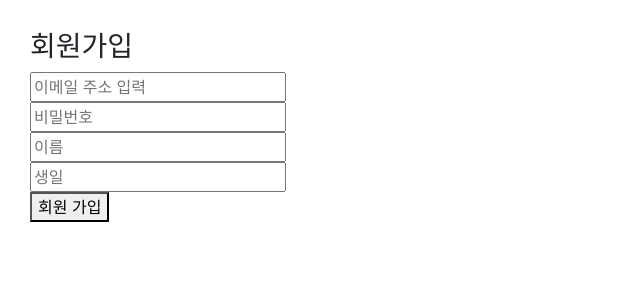
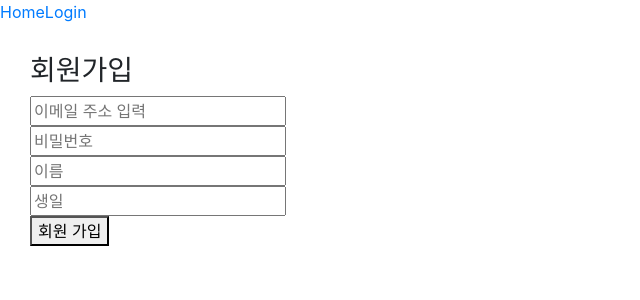
Before and after one commit to fireyw/react_hooks, a React (Create React App) app: page / in a window 1280 px wide. Shown: the top 300 px of the page, without its empty margins (0-640 px from the left). Built offline with nearby package versions, Linux system fonts and the light colour scheme.

Commit message:
router setting

```diff
--- a/package.json
+++ b/package.json
@@ -12,7 +12,9 @@
     "react-bootstrap": "^1.0.0-beta.16",
     "react-dom": "^16.12.0",
     "react-icons": "^3.8.0",
+    "react-router-dom": "^5.1.2",
     "react-scripts": "3.3.0",
+    "reactjs-popup": "^1.5.0",
     "styled-components": "^4.4.1"
   },
   "scripts": {
--- a/src/App.js
+++ b/src/App.js
@@ -1,26 +1,17 @@
 import "bootstrap/dist/css/bootstrap.min.css";
 import React, { useState, useCallback } from "react";
-// import Main from "./components/Main";
-import MyComponents from "./components/MyComponents";
-import Counter from "./components/Counter";
-import Say from "./components/Say";
-import IterationSample from "./components/hook/IterationSample";
-import Average from "./components/hook/Average";
+import { HashRouter, Route } from "react-router-dom";
+import Navigation from "./components/regist/Navigation";
 import MemberRegist from "./components/regist/MemberRegist";
-
+import Login from "./components/regist/Login";
 function App() {
   return (
-    <>
-      <MemberRegist></MemberRegist>
-      {/* <Counter></Counter>
-      <Say></Say>
-      <IterationSample></IterationSample>
-      <Average></Average> */}
-      {/* <Average></Average> */}
-      {/* <UseEffect /> */}
-      {/* <UseReducer2 /> */}
-      {/* <Example></Example> */}
-    </>
+    <HashRouter>
+      <Navigation />
+      <Route path="/" exact={true} component={MemberRegist} />
+      <Route path="/login" component={Login} />
+      {/* <Route path="/movie/:id" component={Detail} />  */}
+    </HashRouter>
   );
 }
 
--- /dev/null
+++ b/src/components/regist/Login.js
@@ -0,0 +1,7 @@
+import React from "react";
+
+const Login = () => {
+  return <div>Login</div>;
+};
+
+export default Login;
--- a/src/components/regist/MemberRegist.js
+++ b/src/components/regist/MemberRegist.js
@@ -1,4 +1,5 @@
 import React, { useState, useCallback } from "react";
+import Popup from "reactjs-popup";
 
 const MemberRegist = () => {
   const [email, setEmail] = useState();
@@ -80,7 +81,19 @@ const MemberRegist = () => {
             placeholder="생일"
           ></input>
         </div>
-        <button onClick={regist}>회원 가입</button>
+        <button
+          onClick={() => {
+            if (window.confirm("회원가입하시겠습니까?")) regist();
+          }}
+        >
+          회원 가입
+        </button>
+
+        {/* <div>
+          <Popup trigger={<button> Trigger</button>} position="right center">
+            <div>Popup content here !!</div>
+          </Popup>
+        </div> */}
       </section>
     </>
   );
--- /dev/null
+++ b/src/components/regist/Navigation.js
@@ -0,0 +1,13 @@
+import React from "react";
+import { Link } from "react-router-dom";
+
+function Navigation() {
+  return (
+    <div>
+      <Link to="/">Home</Link>
+      <Link to="/Login">Login</Link>
+    </div>
+  );
+}
+
+export default Navigation;
```
Also changed, not shown: 2 other files (tests, documents, lock files or other folders).
